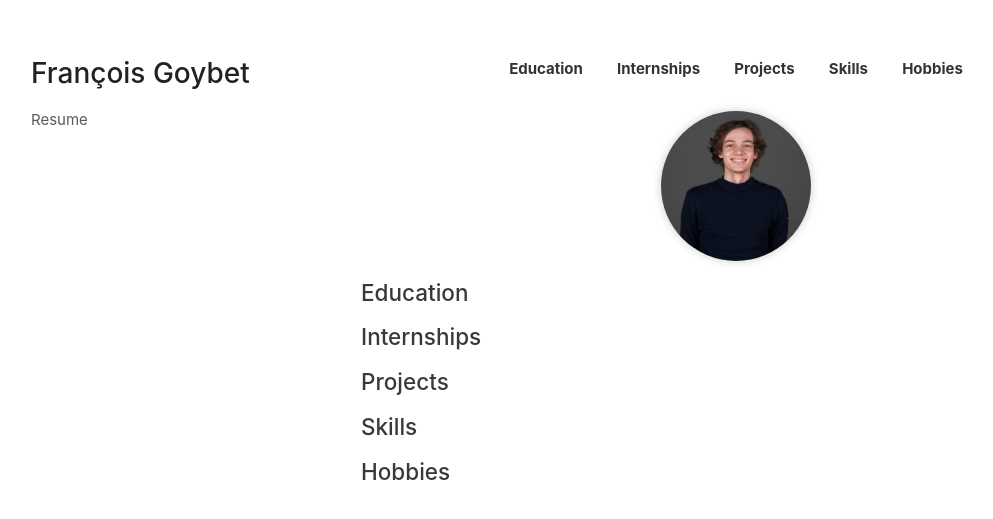
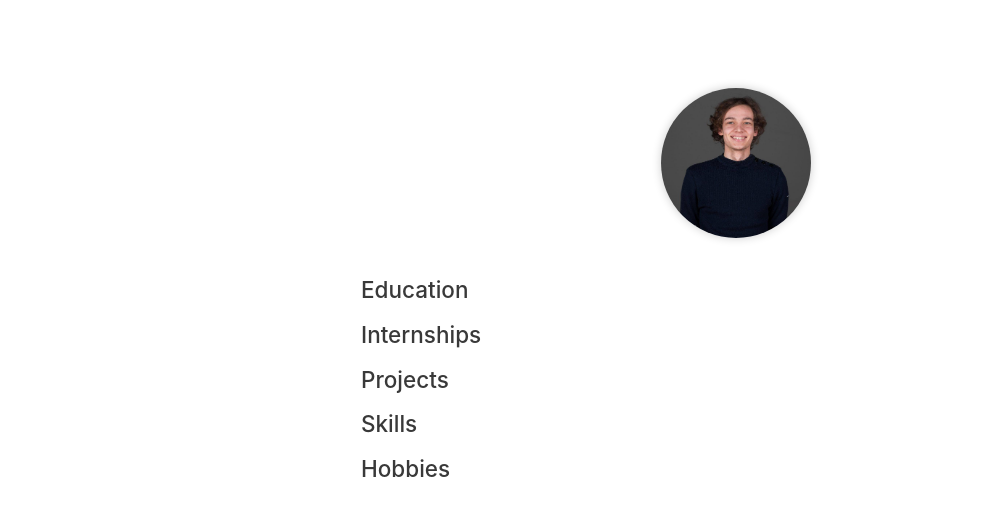
Before and after one commit to francois-goybet/francois-goybet.github.io, a Jekyll site: the page built from index.md, in a window 1280 px wide. Shown: the top 519 px of the page, without its empty margins (69-1062 px from the left). Built offline with Jekyll 4.4.1, drawn with Linux system fonts in a browser that asks for light colours.

Commit message:
Update index.md

```diff
--- a/index.md
+++ b/index.md
@@ -4,43 +4,42 @@ title: François Goybet
 ---
 
 <style>
+  .sidebar {
+    display: none !important;
+  }
+  header {
+    display: none !important;
+  }
+
   .profile-pic {
     width: 150px;
     height: 150px;
     border-radius: 50%;
     object-fit: cover;
     display: block;
-    margin: 0 auto 20px auto;
+    margin: 30px auto 40px auto;
     box-shadow: 0 0 10px rgba(0,0,0,0.2);
   }
+
+  .page-wrapper {
+    max-width: 700px;
+    margin: 0 auto;
+    padding: 0 15px 40px;
+  }
+
   nav {
-    text-align: center;
-    margin-bottom: 30px;
-  }
-  nav a {
-    margin: 0 15px;
-    text-decoration: none;
-    font-weight: bold;
-    color: #333;
+    display: none;
   }
 </style>
 
-<nav>
-  <a href="#education">Education</a>
-  <a href="#internships">Internships</a>
-  <a href="#projects">Projects</a>
-  <a href="#skills">Skills</a>
-  <a href="#hobbies">Hobbies</a>
-</nav>
-
 <img src="/assets/img/me.jpg" alt="Profile photo" class="profile-pic">
 
-## <span id="education">Education</span>
+## Education
 
-## <span id="internships">Internships</span>
+## Internships
 
-## <span id="projects">Projects</span>
+## Projects
 
-## <span id="skills">Skills</span>
+## Skills
 
-## <span id="hobbies">Hobbies</span>
+## Hobbies
```
